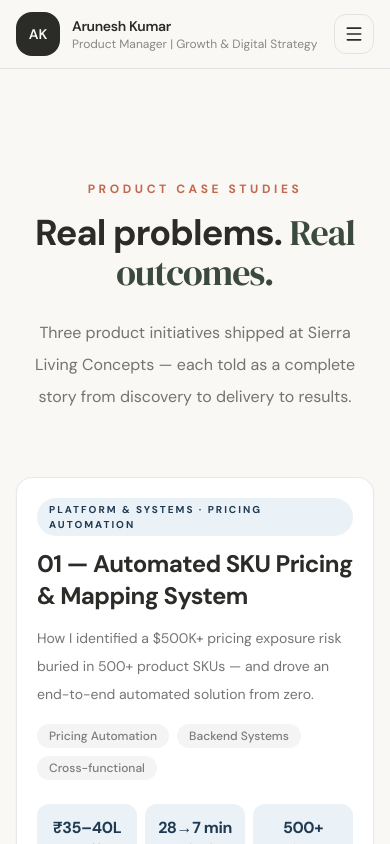
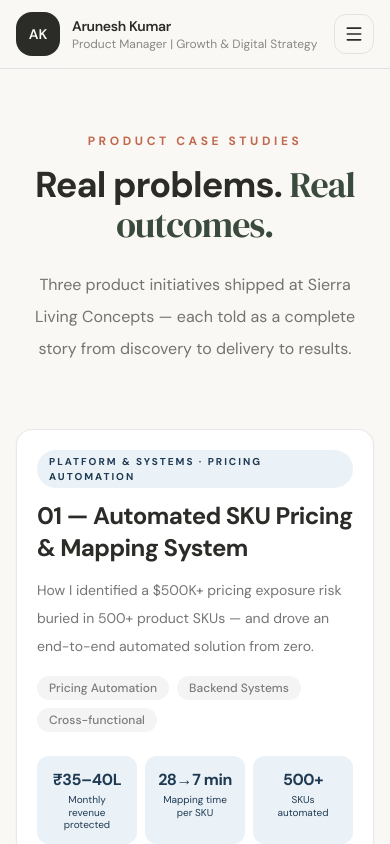
Before and after one commit to aruneshk30/Website, a Next.js app: page /case-studies in a window 390 px wide. Shown: the top 844 px of the page. Built offline with nearby package versions, Linux system fonts and the light colour scheme.

Commit message:
Update page.tsx

```diff
--- a/app/case-studies/page.tsx
+++ b/app/case-studies/page.tsx
@@ -61,7 +61,7 @@ export default function CaseStudiesPage() {
     <main className="min-h-screen bg-cream">
 
       {/* Hero */}
-      <section className="px-4 pb-16 pt-28 text-center md:px-6 lg:px-8">
+      <section className="px-4 pb-16 pt-16 text-center md:px-6 md:pt-28 lg:px-8">
         <div className="mx-auto max-w-3xl">
           <FadeIn>
             <p className="mb-4 text-xs font-bold uppercase tracking-[0.3em] text-terracotta">
```
